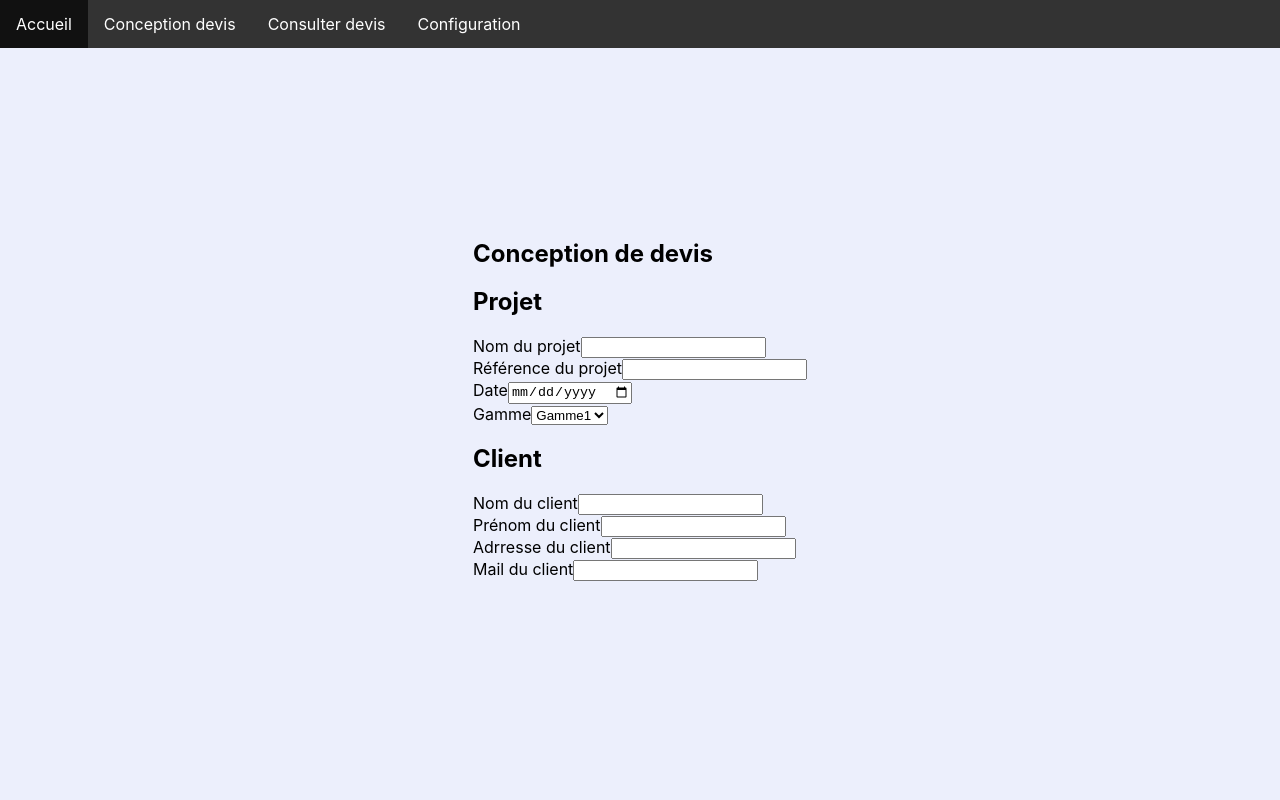
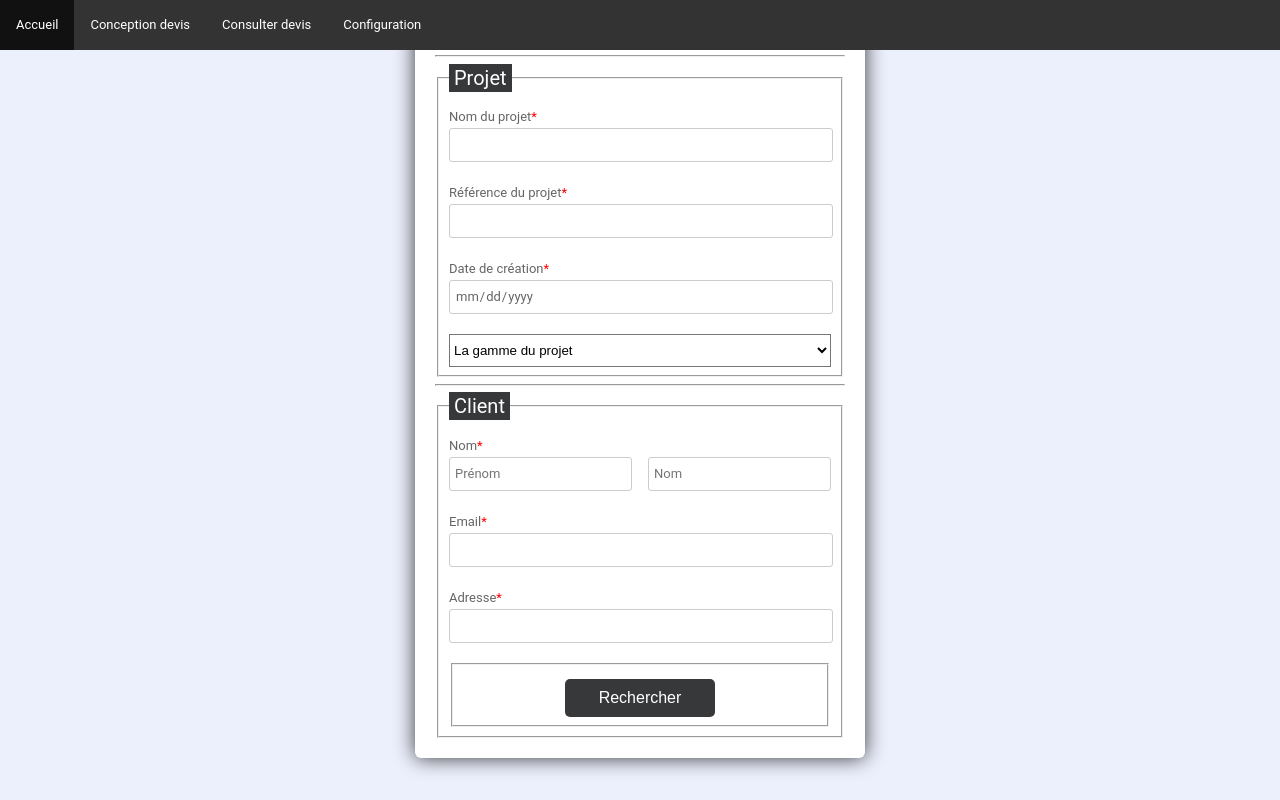
Before and after one commit to PaulGruson/madera_projet, a React (Create React App) app in the folder front-end/: page / in a window 1280 px wide. Built offline with nearby package versions, Linux system fonts and the light colour scheme.

Commit message:
Page ConceptionProjet test template

```diff
--- a/front-end/src/App.js
+++ b/front-end/src/App.js
@@ -7,11 +7,12 @@ import { Consultation } from "./Pages/Consultation/Consultation"
 
 import './App.css'
 import { BarreNavigation } from "./Components/BarreNavigation"
+import { ConceptionDevis } from "./Pages/Conception/ConceptionDevis"
 
 function App() {
   return (
     <div>
-      < ConceptionProjet />
+      < ConceptionDevis />
     </div>
     // <BrowserRouter>
     //   <Switch>
--- /dev/null
+++ b/front-end/src/Pages/Conception/ConceptionDevis.css
@@ -0,0 +1,127 @@
+html, body {
+    min-height: 100%;
+    }
+    body, div, form, input, label {
+    padding: 0;
+    margin: 0;
+    outline: none;
+    font-family: Roboto, Arial, sans-serif;
+    font-size: 13px;
+    color: #666;
+    line-height: 22px;
+    }
+    legend {
+    color: #fff;
+    background-color: #36383a;
+    padding: 3px 5px;
+    font-size: 20px;
+    }
+    h1 {
+    position: absolute;
+    margin: 0;
+    font-size: 36px;
+    color: #fff;
+    z-index: 2;
+    }
+    .testbox {
+    display: flex;
+    justify-content: center;
+    align-items: center;
+    height: inherit;
+    padding: 20px;
+    }
+    form {
+    width: 100%;
+    padding: 20px;
+    border-radius: 6px;
+    background: #fff;
+    box-shadow: 0 0 20px 0  #36383a;
+    }
+
+    input {
+    margin-bottom: 10px;
+    border: 1px solid #ccc;
+    border-radius: 3px;
+    }
+    input {
+    width: calc(100% - 10px);
+    padding: 5px;
+    }
+    select {
+    width: 100%;
+    padding: 7px 0;
+    background: transparent;
+    }
+    input[type="date"] {
+    padding: 4px 5px;
+    }
+    .item:hover p, .item:hover i, .question:hover p, .question label:hover, input:hover::placeholder {
+    color:#36383a;
+    }
+    .item input:hover {
+    border: 1px solid transparent;
+    box-shadow: 0 0 6px 0 #36383a;
+    color:#36383a;
+    }
+    .item {
+    position: relative;
+    margin: 10px 0;
+    }
+    .item span {
+    color: red;
+    }
+    input[type="date"]::-webkit-inner-spin-button {
+    display: none;
+    }
+    .item i, input[type="date"]::-webkit-calendar-picker-indicator {
+    position: absolute;
+    font-size: 20px;
+    color: #36383a;
+    }
+    .item i {
+    right: 2%;
+    top: 30px;
+    z-index: 1;
+    }
+    [type="date"]::-webkit-calendar-picker-indicator {
+    right: 1%;
+    z-index: 2;
+    opacity: 0;
+    cursor: pointer;
+    }
+    .question span {
+    margin-left: 30px;
+    }
+    .btn-block {
+    margin-top: 10px;
+    text-align: center;
+    }
+    button {
+    width: 150px;
+    padding: 10px;
+    border: none;
+    border-radius: 5px;
+    background: #36383a;
+    font-size: 16px;
+    color: #fff;
+    cursor: pointer;
+    }
+    button:hover {
+    background: #36383a;
+    }
+    @media (min-width: 568px) {
+    .name-item, .city-item {
+    display: flex;
+    flex-wrap: wrap;
+    justify-content: space-between;
+    }
+    .name-item input, .city-item input,.name-item div {
+    width: calc(50% - 20px);
+    }
+    .name-item div input {
+    width:97%;}
+    .name-item div label {
+    display:block;
+    padding-bottom:5px;
+    }
+    }
--- /dev/null
+++ b/front-end/src/Pages/Conception/ConceptionDevis.js
@@ -0,0 +1,69 @@
+import React from 'react'
+import { BarreNavigation } from '../../Components/BarreNavigation'
+import './ConceptionDevis.css'
+
+function ConceptionDevis(props) {
+
+    const {
+        history
+    } = props
+
+    return (
+        <body>
+            < BarreNavigation />
+            <div class="testbox">
+                <form action="/">
+                    <hr/><hr/>
+                    <fieldset>
+                        <legend>Projet</legend>
+                        <div class="item">
+                            <label for="name">Nom du projet<span>*</span></label>
+                            <input id="name" type="text" name="text" required />
+                        </div>
+                        <div class="item">
+                            <label for="address">Référence du projet<span>*</span></label>
+                            <input id="address" type="text" name="text" required />
+                        </div>
+                        <div class="item">
+                            <label for="bdate">Date de création<span>*</span></label>
+                            <input id="bdate" type="date" name="bdate" required />
+                            <i class="fas fa-calendar-alt"></i>
+                        </div>
+                        <select>
+                            <option selected value="" disabled selected>La gamme du projet</option>
+                            <option value="1">Gamme premium</option>
+                            <option value="2">Gamme standard</option>
+                            <option value="3">Gamme eco</option>
+                        </select>
+                    </fieldset>
+                    <hr />
+                    <fieldset>
+                        <legend>Client</legend>
+                        <div class="item">
+                            <label for="name">Nom<span>*</span></label>
+                            <div class="name-item">
+                                <input id="name" type="text" name="name" placeholder="Prénom" required />
+                                <input id="name" type="text" name="name" placeholder="Nom" required />
+                            </div>
+                        </div>
+                        <div class="item">
+                            <label for="email">Email<span>*</span></label>
+                            <input id="email" type="text" name="text" required />
+                        </div>
+                        <div class="item">
+                            <label for="position">Adresse<span>*</span></label>
+                            <input id="position" type="text" name="text" required />
+                        </div>
+                        <fieldset>
+                            <div class="btn-block">
+                                <button type="submit" href="/">Rechercher</button>
+                            </div>
+                        </fieldset>
+                    </fieldset>
+                </form>
+            </div>
+        </body>
+    )
+}
+
+export { ConceptionDevis }
```
